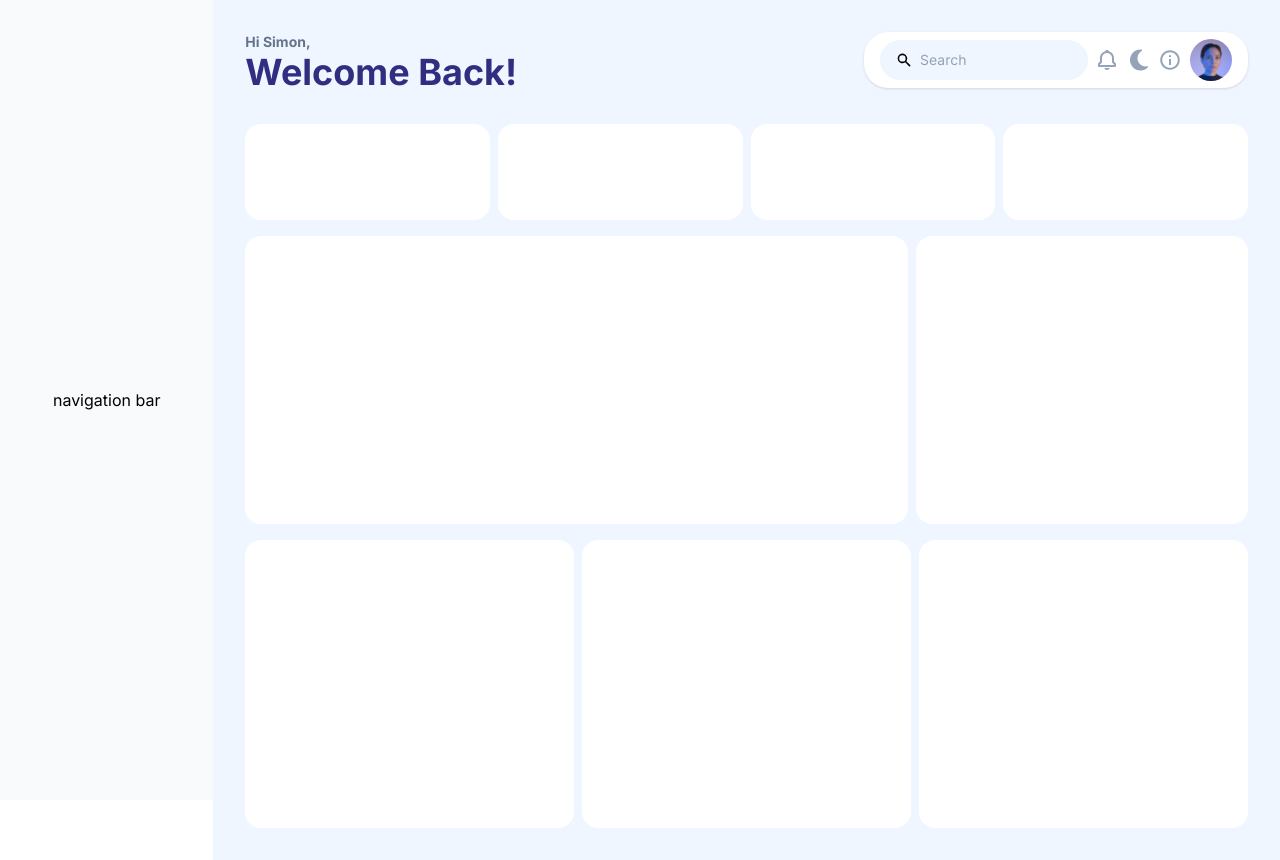
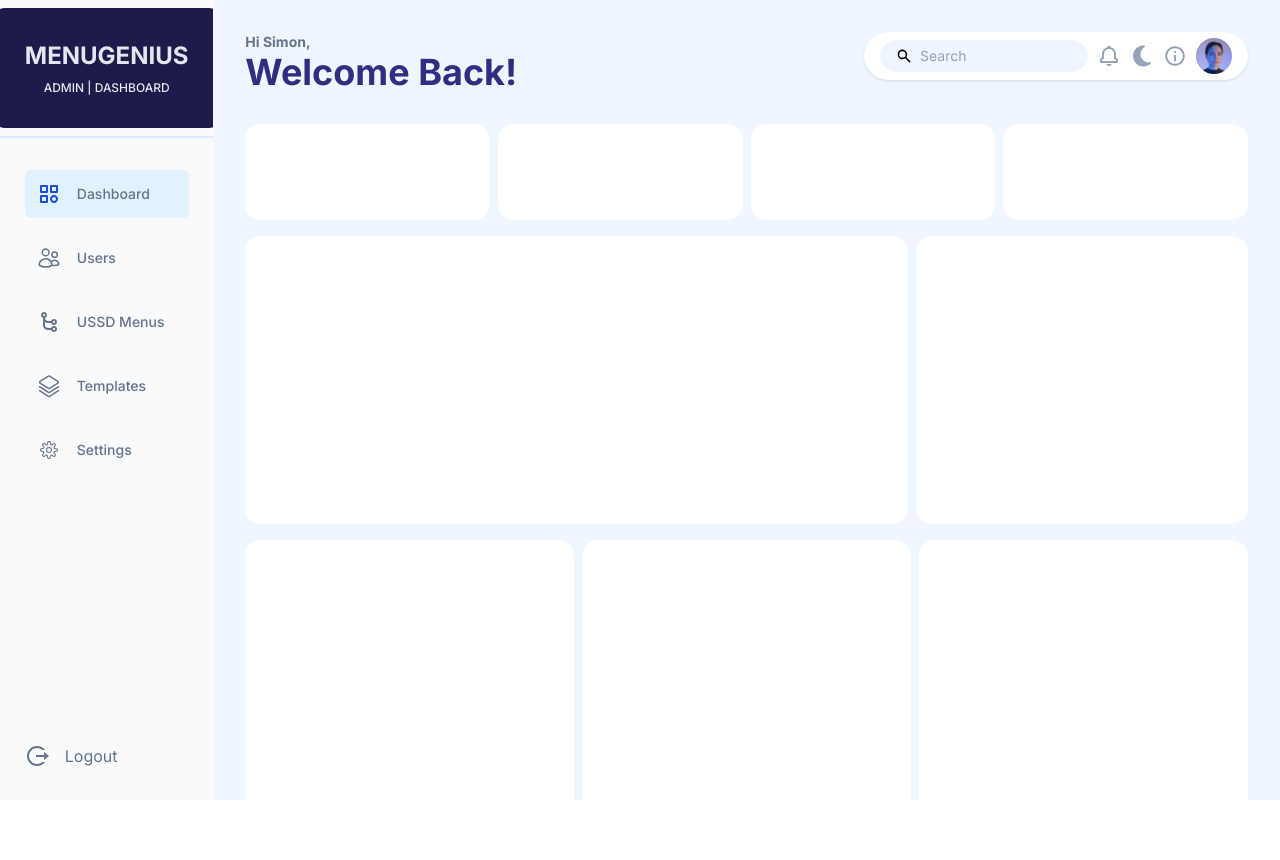
Before and after one commit to Simondelali/menugenius-frontend, a Next.js app: page /admin in a window 1280 px wide. After the commit the page ends 800 px from the top, so only its background shows below. Built offline with nearby package versions, Linux system fonts and the light colour scheme.

Commit message:
create side nav

```diff
--- a/package.json
+++ b/package.json
@@ -10,12 +10,14 @@
   },
   "dependencies": {
     "axios": "^1.7.2",
+    "clsx": "^2.1.1",
     "next": "14.2.3",
     "react": "^18",
     "react-dom": "^18",
     "react-icons": "^5.2.1"
   },
   "devDependencies": {
+    "daisyui": "^4.12.8",
     "eslint": "^8",
     "eslint-config-next": "14.2.3",
     "postcss": "^8",
--- a/src/app/admin/(overview)/page.js
+++ b/src/app/admin/(overview)/page.js
@@ -14,8 +14,8 @@ export default function Page() {
           <p className="text-slate-500 text-sm font-bold">Hi Simon,</p>
           <p className="text-indigo-900 text-4xl font-bold">Welcome Back!</p>
         </div>
-        <div className="w-96 h-14 bg-white rounded-3xl shadow flex items-center px-4 justify-between">
-          <div className="w-52 h-10 bg-blue-50 rounded-3xl flex justify-start items-center px-4">
+        <div className="w-96 h-12 bg-white rounded-3xl shadow flex items-center px-4 justify-between">
+          <div className="w-52 h-8 bg-blue-50 rounded-3xl flex justify-start items-center px-4">
             <HiSearch />
             <p className="text-slate-400 text-sm font-normal ml-2">Search</p>
           </div>
@@ -23,8 +23,8 @@ export default function Page() {
           <FaMoon size={24} className="text-slate-400" />
           <IoMdInformationCircleOutline size={24} className="text-slate-400" />
           <Image
-            width="42"
-            height="42"
+            width="36"
+            height="36"
             alt="profile img"
             src="/images/Elipse 5.png"
             className="rounded-3xl"
--- a/src/app/admin/layout.js
+++ b/src/app/admin/layout.js
@@ -1,20 +1,98 @@
+"use client";
+import { IoHomeOutline } from "react-icons/io5";
+import { RiArticleLine, RiGraduationCapLine } from "react-icons/ri";
 
-export default function Layout ({children}){
-    return(
+import { HiOutlineUsers } from "react-icons/hi2";
+import { BiCategory } from "react-icons/bi";
+import { TiFlowChildren } from "react-icons/ti";
+import { GoStack } from "react-icons/go";
+import { CiSettings } from "react-icons/ci";
+import { RiLogoutCircleRLine } from "react-icons/ri";
+
+import { FaRegCalendarAlt } from "react-icons/fa";
+import { usePathname } from "next/navigation";
+import Link from "next/link";
+import clsx from "clsx";
+
+export default function Layout({ children }) {
+  return (
     <div className="flex">
-      <div className="h-screen hidden lg:flex w-1/6 justify-center items-center overflow-hidden bg-gray-50">
+      <div className="h-screen hidden lg:flex w-1/6 justify-center overflow-hidden bg-gray-50">
         <SideNav />
       </div>
-      <div className="min-h-min w-full lg:w-5/6 p-8 bg-blue-50">
+      <div className="h-screen w-full lg:w-5/6 p-8 bg-blue-50 overflow-auto">
         {children}
       </div>
     </div>
-
-  )
+  );
 }
 
-export function SideNav(){
-    return(
-        <div>navigation bar</div>
-    )
+export function SideNav() {
+  return (
+    <div className="">
+      <div className="flex-col items-center inline-flex p-8 gap-2 bg-indigo-950 rounded-xl mt-2 text-slate-200">
+        <p className="text-2xl font-bold">MENUGENIUS</p>
+        <p className="text-xs font-medium">ADMIN | DASHBOARD</p>
+      </div>
+      <div className=" border border-indigo-100 mt-2 "></div>
+
+
+        <div className="flex flex-col p-8 gap-4">
+          <NavLinks />
+        </div>
+        <div className="flex gap-2 p-8 fixed bottom-0">
+          <div className="flex gap-4 text-slate-500">
+            <RiLogoutCircleRLine size={24} />
+            <p>Logout</p>
+          </div>
+        </div>
+    </div>
+  );
 }
+
+const links = [
+  {
+    name: "Dashboard",
+    href: "/admin",
+    icon: BiCategory,
+  },
+  {
+    name: "Users",
+    href: "/admin/users",
+    icon: HiOutlineUsers,
+  },
+  {
+    name: "USSD Menus",
+    href: "/admin/menus",
+    icon: TiFlowChildren,
+  },
+  { name: "Templates", href: "/admin/templates", icon: GoStack },
+  { name: "Settings", href: "/admin/settings", icon: CiSettings },
+];
+
+export function NavLinks() {
+  const pathname = usePathname();
+  return (
+    <>
+      {links.map((link) => {
+        const LinkIcon = link.icon;
+        return (
+          <Link key={link.name} href={link.href}
+
+          className={clsx(
+            'rounded-md p-3 text-sm font-medium text-slate-500 hover:bg-sky-100 hover:text-blue-600',
+            {
+              'bg-sky-100 text-blue-600': pathname === link.href,
+            },
+          )}
+          >
+            <div className="flex gap-4 items-center">
+            <LinkIcon size={24} className={clsx({'text-blue-700': pathname === link.href,})}/>
+            <p >{link.name}</p>
+            </div>
+          </Link>
+        );
+      })}
+    </>
+  );
+}
```
Also changed, not shown: 1 other file (tests, documents, lock files or other folders).
